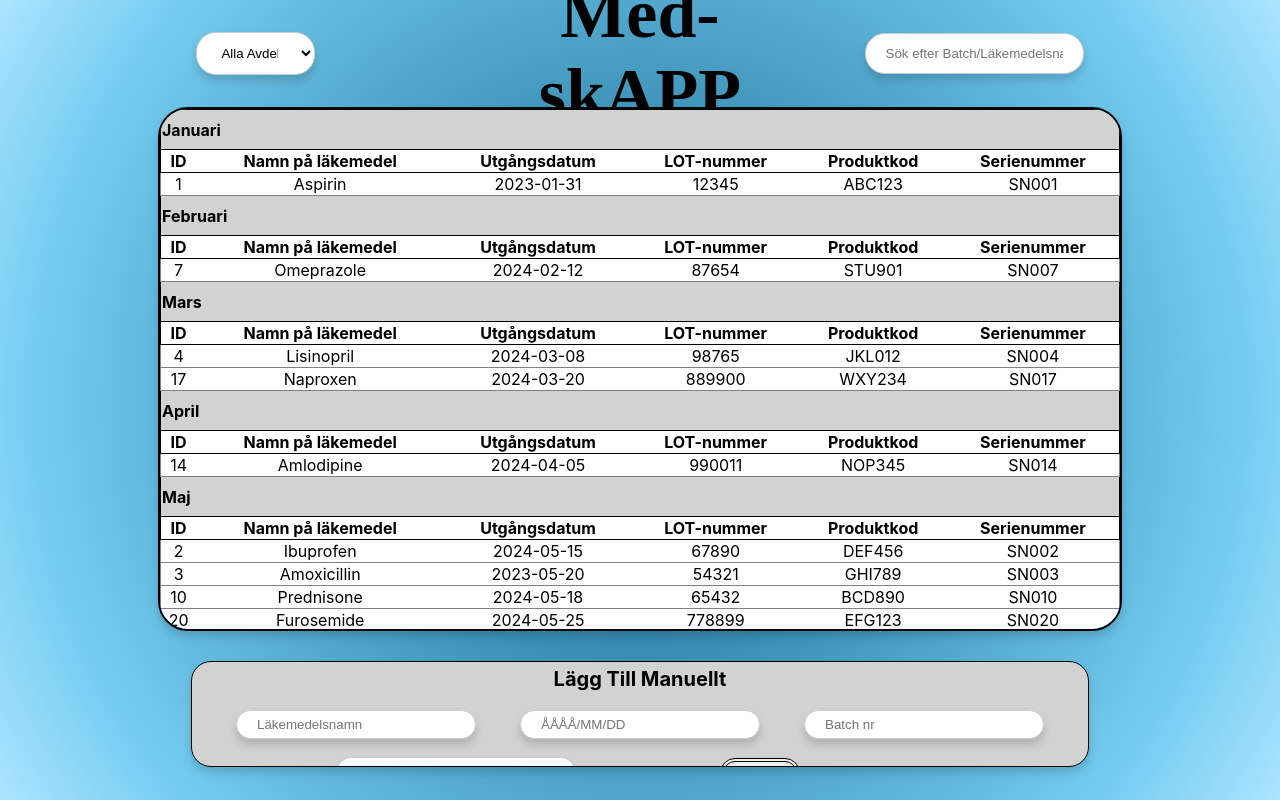
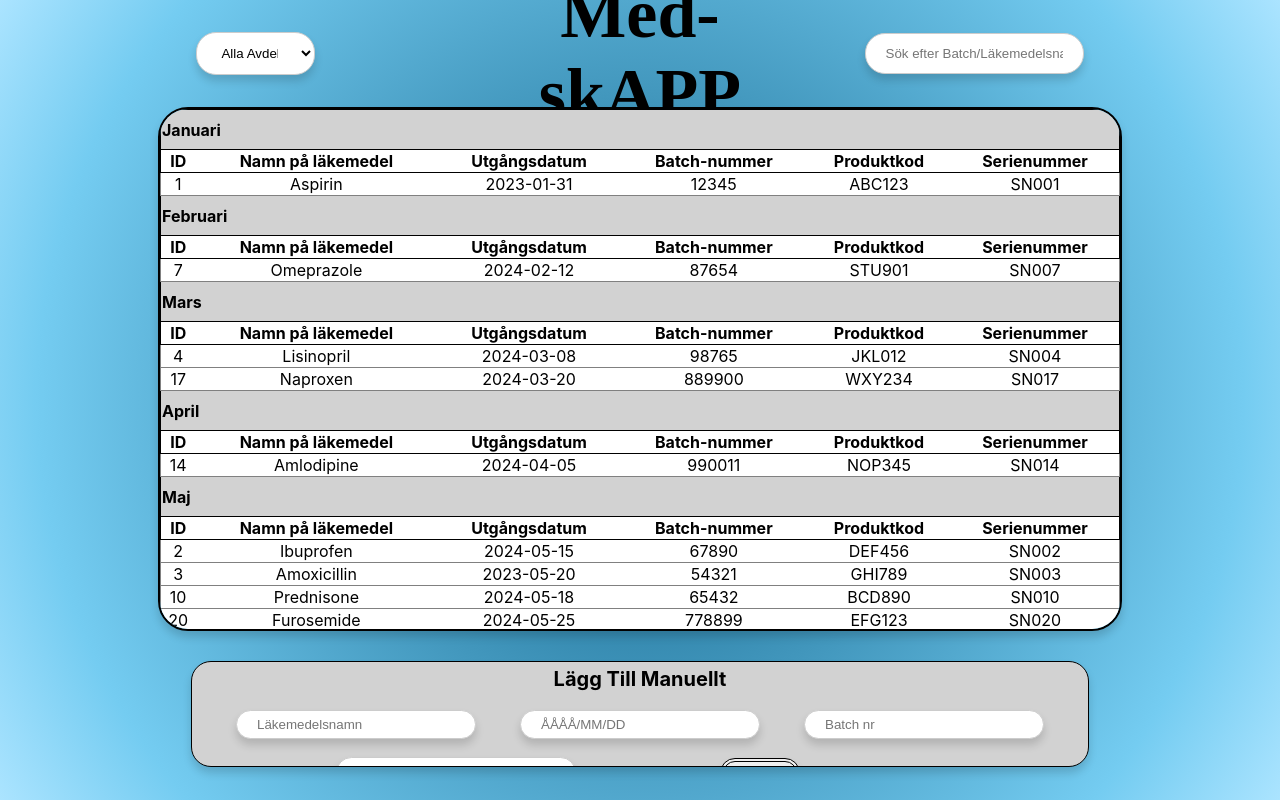
Before and after one commit to Ibraisi/MAMF40-projekt-web, a React (Create React App) app: page / in a window 1280 px wide. Built offline with nearby package versions, Linux system fonts and the light colour scheme.

Commit message:
bra fråga vad detta är

```diff
--- a/src/App.js
+++ b/src/App.js
@@ -150,12 +150,7 @@ function App() {
 
   // Render the table
   return (
-    <div className="App" >
-      {/*<h1>{avdelning}</h1> test av dropdown*/}
-      {/*<h1>{manName}</h1> {/*test av sökfält*/}
-      {/*<h1>{manDate}</h1> {/*test av sökfält*/}
-      {/*<h1>{manLot}</h1> {/*test av sökfält*/}
-      {/*<h1>{manAvdelning}</h1> {/*test av sökfält*/}
+    <div className="App">
       <div className="search-bar">{/* Div till val av avdelning och sökning av produkt */}
 
         <div className="left-search">
@@ -212,7 +207,7 @@ function App() {
                       <th>ID</th>
                       <th>Namn på läkemedel</th>
                       <th>Utgångsdatum</th>
-                      <th>LOT-nummer</th>
+                      <th>Batch-nummer</th>
                       <th>Produktkod</th>
                       <th>Serienummer</th>
                     </tr>
--- a/src/components/popup.js
+++ b/src/components/popup.js
@@ -8,7 +8,7 @@ function Popup(props) {
                 { props.children }
 
                 <button className="close-btn" onClick={() => props.setTrigger(false) } >Avbryt</button>
-                <button className="confirm-btn" onClick={() => props.setTrigger(false) } >Lägg till</button>
+                <button className="confirm-btn" onClick={() => props.setTrigger(false) /* skicka datan till databasen */} >Lägg till</button>
 
 
             </div>
```
